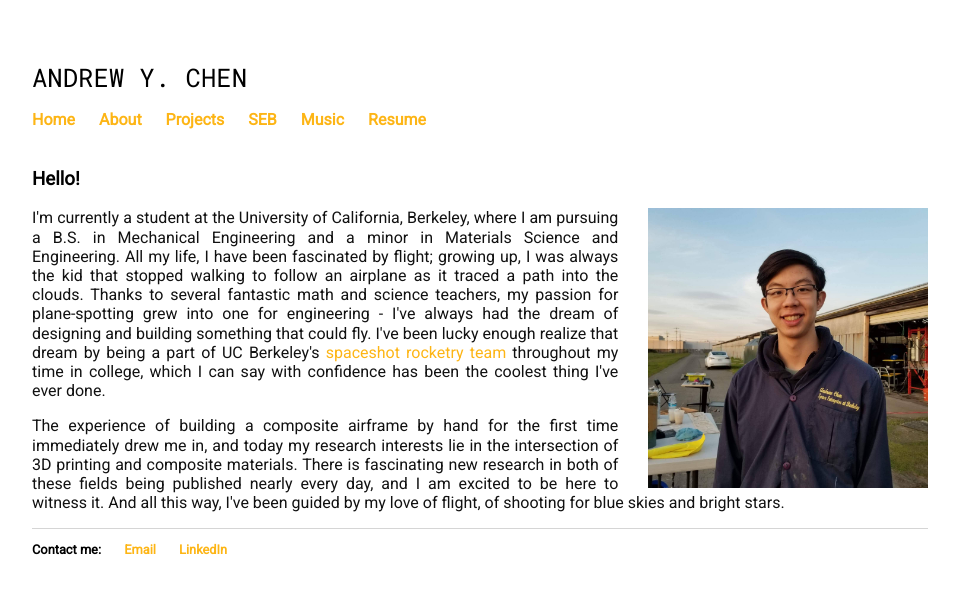
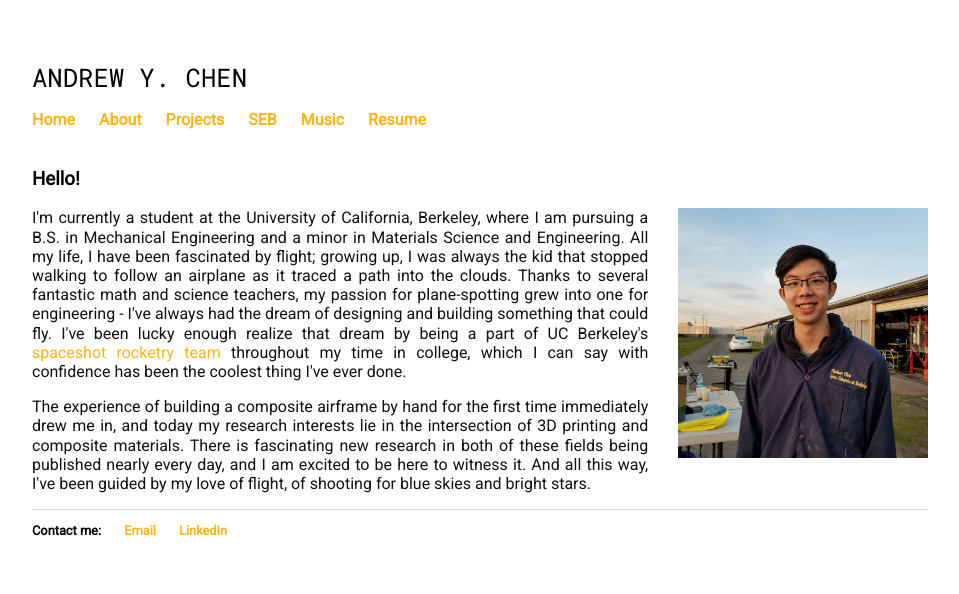
Before and after one commit to carbonheliumnitrogen/carbonheliumnitrogen.github.io, a Jekyll site: the page built from about.html, in a window 1280 px wide. Shown: the top 594 px of the page, without its empty margins (160-1119 px from the left). Built offline with Jekyll 4.4.1, drawn with Linux system fonts in a browser that asks for light colours.

Commit message:
Update about.html

```diff
--- a/about.html
+++ b/about.html
@@ -9,8 +9,8 @@
 </head>
 <div>
 	<h3> Hello! </h3>
-	<img src="me.jpeg"  height="280px" align="right" style="padding-left:30px;"> <p> I'm currently a student at the University of California, Berkeley, where I am pursuing a B.S. in Mechanical Engineering and a minor in Materials Science and Engineering. All my life, I have been fascinated by flight; growing up, I was always the kid that stopped walking to follow an airplane as it traced a path into the clouds. Thanks to several fantastic math and science teachers, my passion for plane-spotting grew into one for engineering - I've always had the dream of designing and building something that could fly. I've been lucky enough realize that dream by being a part of UC Berkeley's <a href="/seb.html">spaceshot rocketry team</a> throughout my time in college, which I can say with confidence has been the coolest thing I've ever done. </p>
+	<img src="me.jpeg"  height="250px" align="right" style="padding-left:30px;"> <p> I'm currently a student at the University of California, Berkeley, where I am pursuing a B.S. in Mechanical Engineering and a minor in Materials Science and Engineering. All my life, I have been fascinated by flight; growing up, I was always the kid that stopped walking to follow an airplane as it traced a path into the clouds. Thanks to several fantastic math and science teachers, my passion for plane-spotting grew into one for engineering - I've always had the dream of designing and building something that could fly. I've been lucky enough realize that dream by being a part of UC Berkeley's <a href="/seb.html">spaceshot rocketry team</a> throughout my time in college, which I can say with confidence has been the coolest thing I've ever done. </p>
 
-<p> The experience of building a composite airframe by hand for the first time immediately drew me in, and today my research interests lie in the intersection of 3D printing and composite materials. There is fascinating new research in both of these fields being published nearly every day, and I am excited to be here to witness it. And all this way, I've been guided by my love of flight, of shooting for blue skies and bright stars. </p>
+<p> The experience of building a composite airframe by hand for the first time immediately drew me in, and today my research interests lie in the intersection of 3D printing and composite materials. There is fascinating new research in both of these fields being published nearly every day, and I am excited to be here to witness it.  And all this way, I've been guided by my love of flight, of shooting for blue skies and bright stars. </p>
 
 </div>
```
